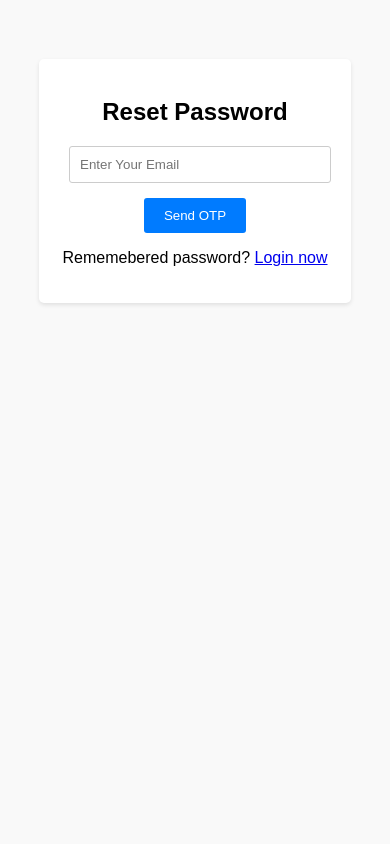
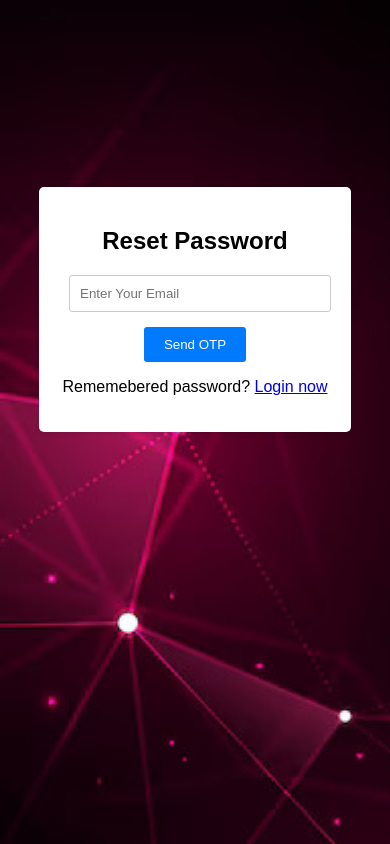
Before and after one commit to RUDra200R/FinCred, a website: page Fin(Test2)/public/otp.html in a window 390 px wide. Drawn offline with Linux system fonts and the light colour scheme.

Commit message:
Add files via upload

```diff
--- a/Fin(Test2)/controller/authcontroller.js
+++ b/Fin(Test2)/controller/authcontroller.js
@@ -59,7 +59,7 @@ const login = async (req, res) => {
         const token = jwt.sign(
             { userId: user._id , email: user.email},
             process.env.JWT_SECRET || 'Romil',
-            { expiresIn: '1h' }
+            { expiresIn: '3h' }
         );
         res.cookie('token', token, { httpOnly: true });
         res.status(200).json({ message: 'Logged in successfully' });
--- a/Fin(Test2)/public/otp.html
+++ b/Fin(Test2)/public/otp.html
@@ -9,7 +9,10 @@
             font-family: Arial, sans-serif;
             margin-top: 15%;
             margin-left: 35%;
-            background-color: #f9f9f9;
+            background-image: url('./login-background.png');
+            background-size: cover;
+            background-repeat: no-repeat;
+            background-attachment: fixed;
         }
         .container {
             max-width: 400px;
@@ -62,8 +65,11 @@
 }
         @media screen and (max-width: 600px) {
     body {
-        margin-left: 10%; /* Adjust as needed */
-        margin-right: 10%; /* Adjust as needed */
+        margin-left: 10%;
+        margin-right: 10%;
+    }
+    .container{
+        margin-top: 60%;
     }
 }
     </style>
```
Also changed, not shown: Fin(Test2)/public/histroy.html (+11 -9 lines), Fin(Test2)/public/resetpassword.html (+7 -1 lines), Fin(Test2)/public/splitMate.html (+2 -2 lines), Fin(Test2)/public/histroy.png (added), Fin(Test2)/public/splitMate.jpg.
